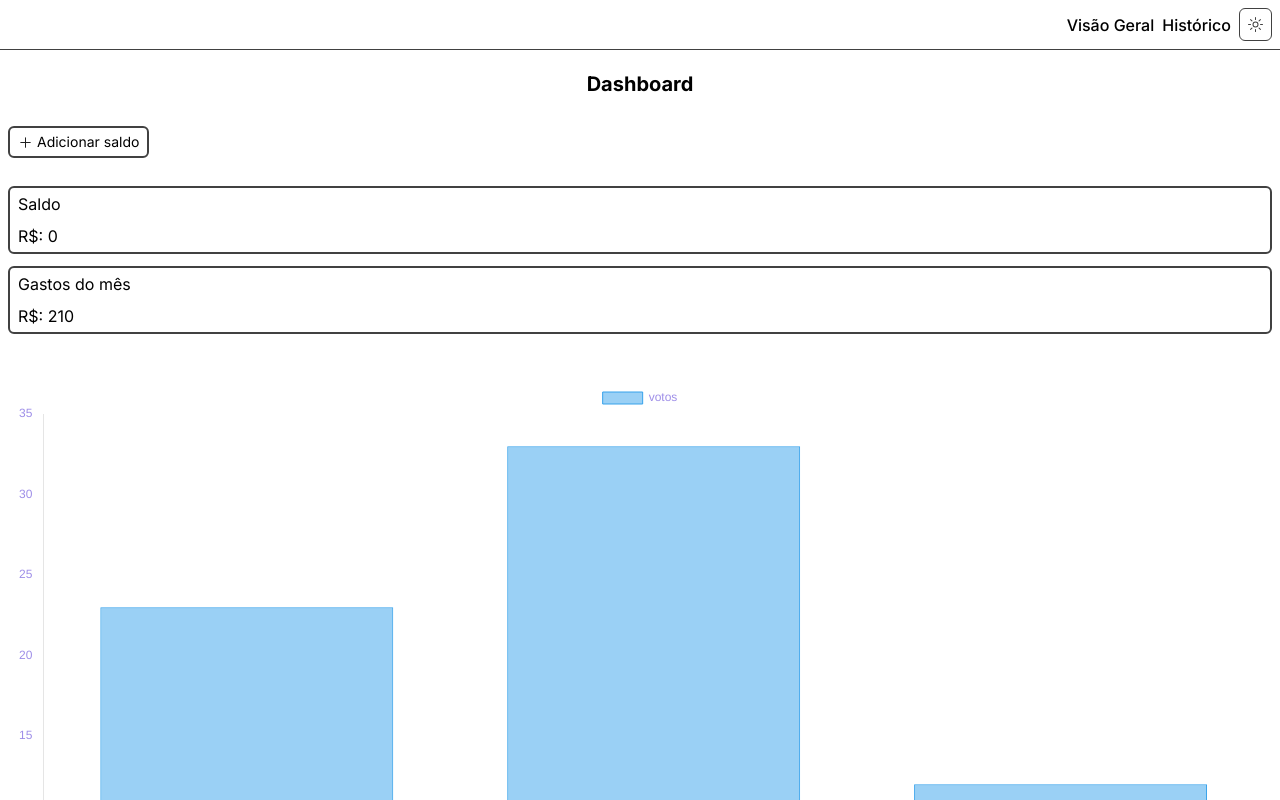
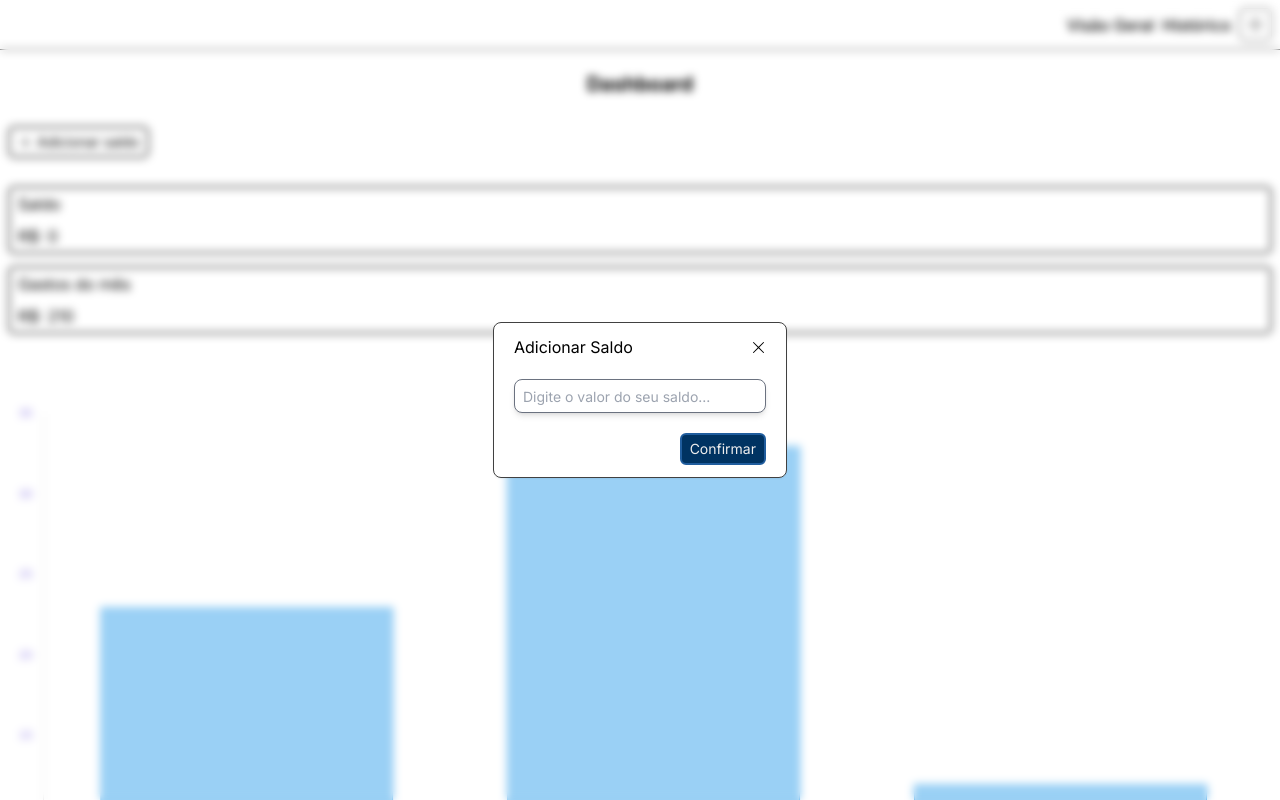
Before and after one commit to Zafkiel45/finance-management, a Next.js app in the folder finance/: page / in a window 1280 px wide. Both pictures are taken after a click on the button "Adicionar saldo". Shown: the top 800 px of the page. Built offline with nearby package versions, Linux system fonts and the light colour scheme.

Commit message:
feat: added simple modal

```diff
--- /dev/null
+++ b/finance/public/svg/close.tsx
@@ -0,0 +1,23 @@
+import * as React from "react"
+
+function CloseSVG(props: any) {
+  return (
+    <svg
+      width={15}
+      height={15}
+      viewBox="0 0 15 15"
+      fill="none"
+      xmlns="http://www.w3.org/2000/svg"
+      {...props}
+    >
+      <path
+        d="M12.854 2.854a.5.5 0 00-.708-.708L7.5 6.793 2.854 2.146a.5.5 0 10-.708.708L6.793 7.5l-4.647 4.646a.5.5 0 00.708.708L7.5 8.207l4.646 4.647a.5.5 0 00.708-.708L8.207 7.5l4.647-4.646z"
+        fill="currentColor"
+        fillRule="evenodd"
+        clipRule="evenodd"
+      />
+    </svg>
+  )
+}
+
+export default CloseSVG
--- a/finance/src/app/(components)/(main)/add_balance_button.tsx
+++ b/finance/src/app/(components)/(main)/add_balance_button.tsx
@@ -1,9 +1,21 @@
+'use client'
 import PlusSVG from '../../../../public/svg/plus';
+import { SimpleModal } from './simpleModal';
+import { useContext } from 'react';
+import { CREATE_SIMPLE_MODAL_CONTEXT } from '../../(context)/simple-modal';
+
 
 export const BalanceButton = () => {
+
+    const SimpleModalContext = useContext(CREATE_SIMPLE_MODAL_CONTEXT);
+
+    if(!SimpleModalContext) {
+        throw new Error("Ocorreu um erro com o SimpleModalContext");
+    };
+
     return (
         <section className="w-full h-fit">
-            <button className="border-2 flex gap-1 items-center py-1 px-2 text-sm border-[#414141] rounded-md">
+            <button onClick={() => {SimpleModalContext.setStateModal1(true)}} className="border-2 flex gap-1 items-center py-1 px-2 text-sm border-[#414141] rounded-md">
                 <div>
                     <PlusSVG className="fill-[#212121] dark:fill-[#eee]"/>
                 </div>
@@ -11,6 +23,18 @@ export const BalanceButton = () => {
                     Adicionar saldo
                 </div>
             </button>
+            <SimpleModal
+                content='Adicionar Saldo'
+                placeholder='Digite o valor do seu saldo...'
+                inputType='text'
+                handleFunction={SimpleModalContext.setStateModal1}
+                state={SimpleModalContext.stateModal1}
+            />
         </section>
     )
 }
+
+/*
+
+
+*/
--- a/finance/src/app/(components)/(main)/main_container.tsx
+++ b/finance/src/app/(components)/(main)/main_container.tsx
@@ -7,6 +7,7 @@ import { Simulate } from "./simulate";
 
 export const MainContainer = () => {
     return (
+
             <main className="flex flex-col gap-7 w-full h-fit my-5 px-2">
                 <MainTitle/>
                 <BalanceButton/>
--- /dev/null
+++ b/finance/src/app/(components)/(main)/simpleModal.tsx
@@ -0,0 +1,58 @@
+import { Dispatch, SetStateAction } from "react";
+import CloseSVG from "../../../../public/svg/close";
+
+interface TypeArg {
+  content: string;
+  state: boolean;
+  handleFunction: Dispatch<SetStateAction<boolean>>;
+  placeholder: string;
+  inputType: string;
+}
+
+export const SimpleModal = ({
+  content,
+  state,
+  handleFunction,
+  placeholder,
+  inputType,
+}: TypeArg) => {
+  let checkStateOfModal: string = state ? "flex" : "hidden";
+
+  function HandleCloseModal() {
+    handleFunction(() => false);
+  }
+
+  return (
+    <div
+      className={`${checkStateOfModal} w-screen h-screen flex transition-opacity backdrop-blur-sm  items-center justify-center top-0 left-0 fixed`}
+    >
+      {/* overlay acima*/}
+      {/* Modal abaixo*/}
+      <div
+        className={`bg-white dark:bg-[#111111] border border-[#414141] shadow-sm rounded-lg gap-5 flex flex-col justify-center w-fit h-fit py-3 px-5`}
+      >
+        {/* label e close button container */}
+        <div className="w-full h-fit flex justify-between items-center">
+          <div>{content}</div>
+          <div>
+            <CloseSVG onClick={() => HandleCloseModal()} />
+          </div>
+        </div>
+        {/* input container */}
+        <div className="w-full h-fit">
+          <input
+            type={inputType}
+            placeholder={placeholder}
+            className="shadow-md bg-white dark:bg-[#111111] rounded-lg px-2 py-1 border border-gray-500 placeholder:text-gray-400 placeholder:text-sm"
+          />
+        </div>
+        {/* button container */}
+        <div className="self-end">
+          <button className="bg-[#003362] text-[#eee] py-1 px-2 rounded-md text-sm border-2 border-[#205D9E]">
+            Confirmar
+          </button>
+        </div>
+      </div>
+    </div>
+  );
+};
--- /dev/null
+++ b/finance/src/app/(context)/simple-modal.tsx
@@ -0,0 +1,13 @@
+"use client";
+
+import { createContext, Dispatch, SetStateAction } from "react";
+
+interface SimpleModalTypes {
+  stateModal1: boolean;
+  stateModal2: boolean;
+  setStateModal1: Dispatch<SetStateAction<boolean>>;
+  setStateModal2: Dispatch<SetStateAction<boolean>>;
+}
+
+export const CREATE_SIMPLE_MODAL_CONTEXT =
+  createContext<SimpleModalTypes | null>(null);
--- a/finance/src/app/page.tsx
+++ b/finance/src/app/page.tsx
@@ -1,11 +1,9 @@
-import { HeaderContainer } from "@/app/(components)/(header)/header_container";
-import { MainContainer } from "./(components)/(main)/main_container";
+import { AllElements } from "./providers";
 
 export default function Home() {
   return (
     <>
-      <HeaderContainer/>
-      <MainContainer/>
+      <AllElements/>
     </>
   );
 }
--- /dev/null
+++ b/finance/src/app/providers.tsx
@@ -0,0 +1,27 @@
+"use client";
+
+import { useState } from "react";
+import { CREATE_SIMPLE_MODAL_CONTEXT } from "./(context)/simple-modal";
+import { HeaderContainer } from "./(components)/(header)/header_container";
+import { MainContainer } from "./(components)/(main)/main_container";
+
+export const AllElements = () => {
+  const [stateModal1, setStateModal1] = useState<boolean>(false);
+  const [stateModal2, setStateModal2] = useState<boolean>(false);
+
+  return (
+    <>
+      <CREATE_SIMPLE_MODAL_CONTEXT.Provider
+        value={{
+          stateModal1,
+          stateModal2,
+          setStateModal1,
+          setStateModal2,
+        }}
+      >
+        <HeaderContainer />
+        <MainContainer />
+      </CREATE_SIMPLE_MODAL_CONTEXT.Provider>
+    </>
+  );
+};
```
Lines whose indentation alone changed are shown as unchanged.
